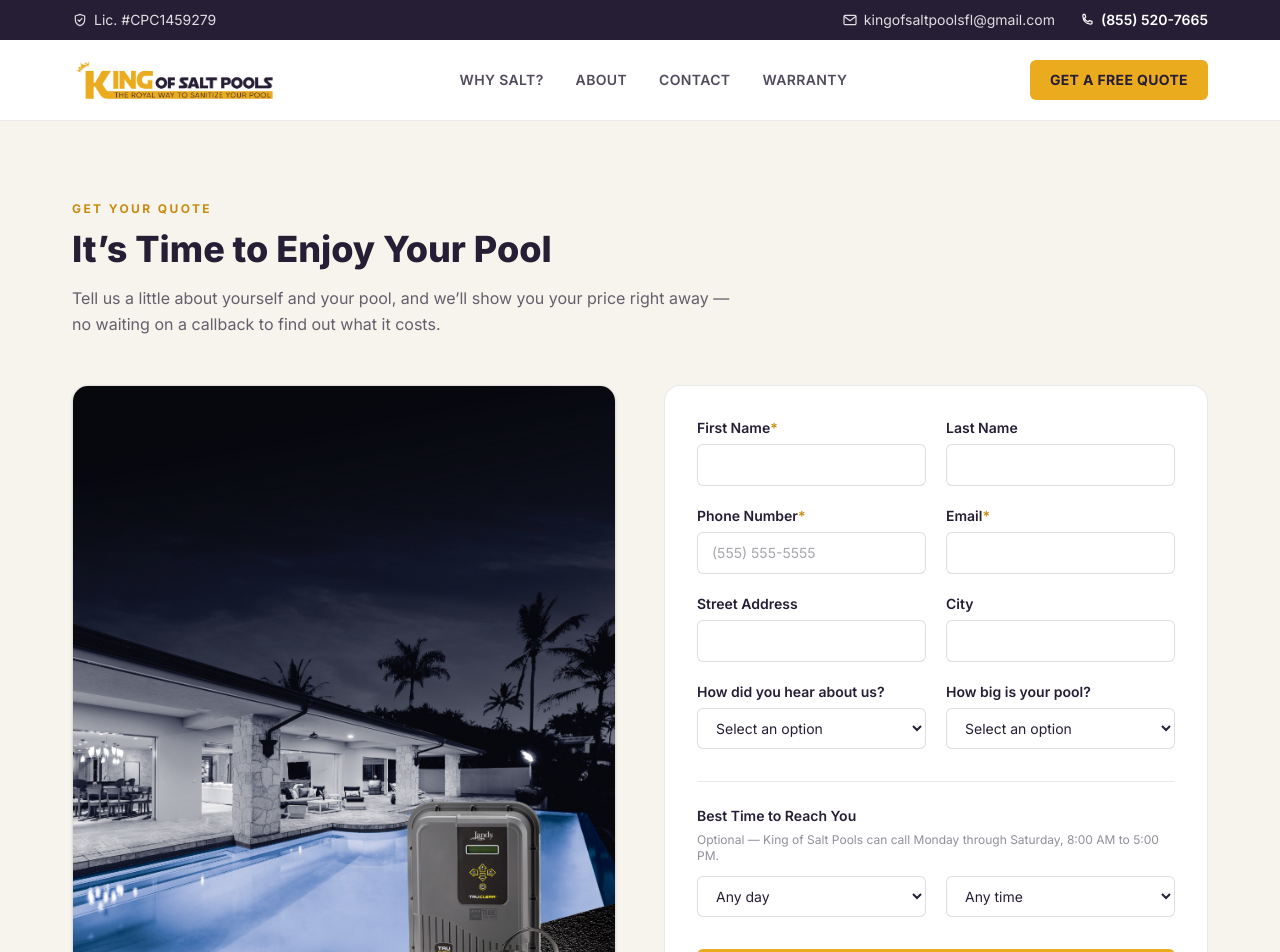
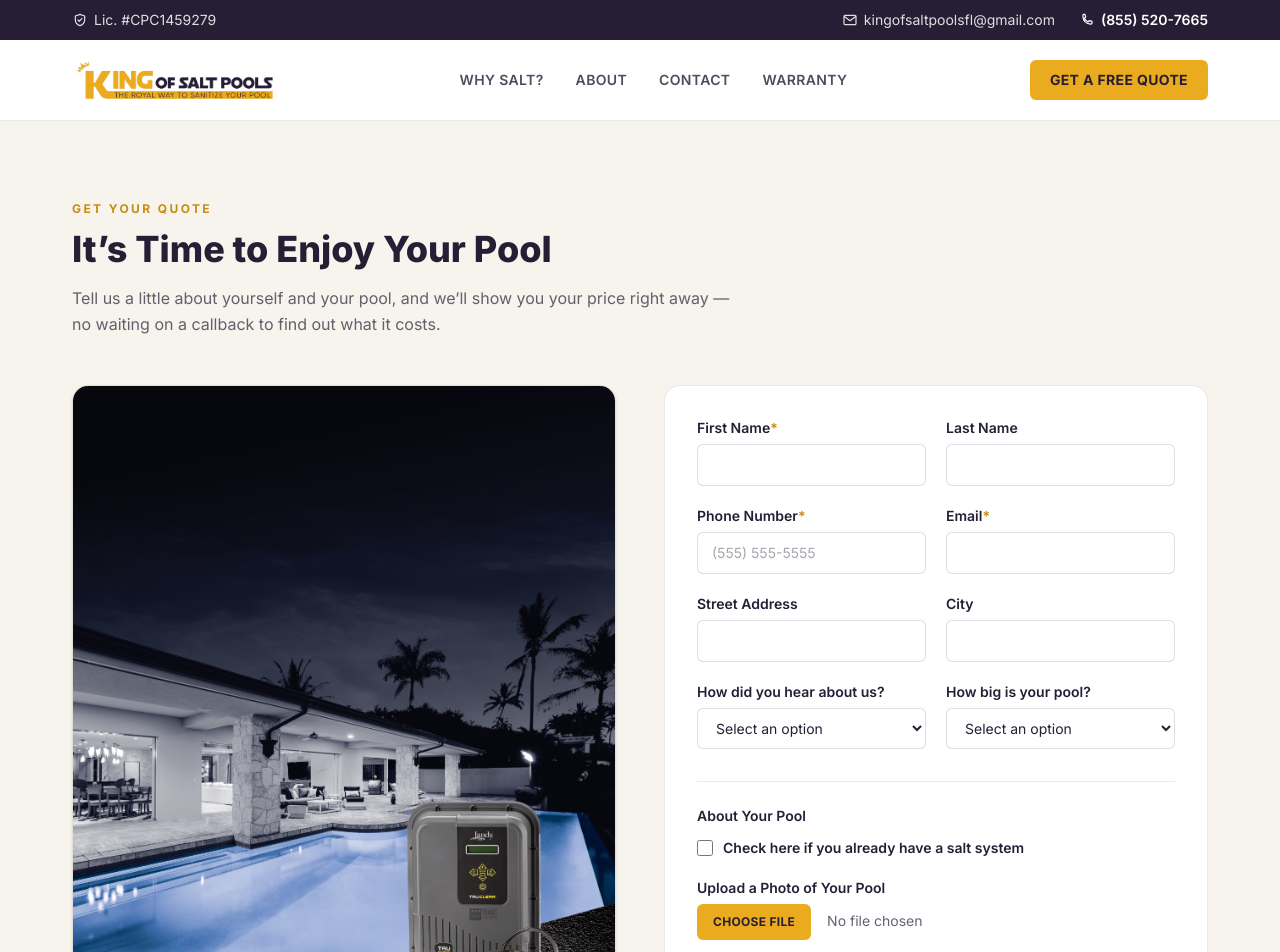
Before and after one commit to jevoncochran/king-of-salt-pools, a Next.js app: page /contact in a window 1280 px wide. Shown: the top 952 px of the page. Built offline with nearby package versions, Linux system fonts and the light colour scheme; a web font is replaced by a local one.

Commit message:
addition to contact form

```diff
--- a/src/app/contact/actions.ts
+++ b/src/app/contact/actions.ts
@@ -9,6 +9,8 @@ export type QuoteRequest = {
   city: string;
   howHeard: string;
   poolSize: string;
+  hasSaltSystem: boolean;
+  poolPhoto: File | null;
   preferredDay: string;
   preferredTime: string;
 };
@@ -21,7 +23,13 @@ export async function submitQuoteRequest(data: QuoteRequest) {
     throw new Error("Missing required fields");
   }
 
-  console.log("New quote request:", JSON.stringify(data));
+  const { poolPhoto, ...rest } = data;
+  console.log("New quote request:", JSON.stringify(rest));
+  if (poolPhoto) {
+    console.log(
+      `Pool photo attached: ${poolPhoto.name} (${poolPhoto.size} bytes, ${poolPhoto.type})`,
+    );
+  }
 
   return { success: true as const };
 }
--- a/src/components/ContactForm.tsx
+++ b/src/components/ContactForm.tsx
@@ -1,6 +1,6 @@
 "use client";
 
-import { useState, type FormEvent } from "react";
+import { useState, type ChangeEvent, type FormEvent } from "react";
 import { submitQuoteRequest } from "@/app/contact/actions";
 import {
   contactDays,
@@ -21,6 +21,8 @@ const initialFormData = {
   city: "",
   howHeard: "",
   poolSize: "",
+  hasSaltSystem: false,
+  poolPhoto: null as File | null,
   preferredDay: "",
   preferredTime: "",
 };
@@ -30,6 +32,9 @@ type FormData = typeof initialFormData;
 const inputClasses =
   "w-full rounded-md border border-navy/15 bg-white px-3.5 py-2.5 text-sm text-navy placeholder:text-navy/40 focus:border-gold focus:outline-none focus:ring-2 focus:ring-gold/30 transition-colors";
 
+const fileInputClasses =
+  "block w-full cursor-pointer text-sm text-navy/70 file:mr-4 file:cursor-pointer file:rounded-md file:border-0 file:bg-gold file:px-4 file:py-2.5 file:text-xs file:font-bold file:uppercase file:tracking-wide file:text-navy hover:file:bg-gold-light";
+
 const labelClasses = "block text-sm font-semibold text-navy mb-1.5";
 
 export default function ContactForm() {
@@ -37,9 +42,22 @@ export default function ContactForm() {
   const [formData, setFormData] = useState<FormData>(initialFormData);
   const [submitting, setSubmitting] = useState(false);
   const [submitError, setSubmitError] = useState(false);
+  const [fileError, setFileError] = useState<string | null>(null);
 
   function updateField<K extends keyof FormData>(field: K, value: FormData[K]) {
     setFormData((prev) => ({ ...prev, [field]: value }));
+  }
+
+  function handlePhotoChange(e: ChangeEvent<HTMLInputElement>) {
+    const file = e.target.files?.[0] ?? null;
+    if (file && file.size > 10 * 1024 * 1024) {
+      setFileError("Photo must be smaller than 10MB.");
+      e.target.value = "";
+      updateField("poolPhoto", null);
+      return;
+    }
+    setFileError(null);
+    updateField("poolPhoto", file);
   }
 
   async function handleSubmit(e: FormEvent<HTMLFormElement>) {
@@ -251,6 +269,46 @@ export default function ContactForm() {
       </div>
 
       <div className="mt-8 border-t border-navy/10 pt-6">
+        <p className={labelClasses}>About Your Pool</p>
+
+        <div className="mt-3 flex items-center gap-2.5">
+          <input
+            id="hasSaltSystem"
+            name="hasSaltSystem"
+            type="checkbox"
+            checked={formData.hasSaltSystem}
+            onChange={(e) => updateField("hasSaltSystem", e.target.checked)}
+            className="size-4 rounded border-navy/30 text-gold-dark focus:ring-2 focus:ring-gold/30"
+          />
+          <label htmlFor="hasSaltSystem" className="text-sm font-semibold text-navy">
+            Check here if you already have a salt system
+          </label>
+        </div>
+
+        <div className="mt-5">
+          <label htmlFor="poolPhoto" className={labelClasses}>
+            Upload a Photo of Your Pool
+          </label>
+          <input
+            id="poolPhoto"
+            name="poolPhoto"
+            type="file"
+            accept="image/*"
+            onChange={handlePhotoChange}
+            className={fileInputClasses}
+          />
+          {formData.poolPhoto && !fileError && (
+            <p className="mt-1.5 text-xs text-navy/50">
+              Selected: {formData.poolPhoto.name}
+            </p>
+          )}
+          {fileError && (
+            <p className="mt-1.5 text-xs font-semibold text-red-600">{fileError}</p>
+          )}
+        </div>
+      </div>
+
+      <div className="mt-8 border-t border-navy/10 pt-6">
         <p className={labelClasses}>Best Time to Reach You</p>
         <p className="text-xs text-navy/50 mb-3">
           Optional — {siteConfig.name} can call Monday through Saturday, 8:00 AM
```
